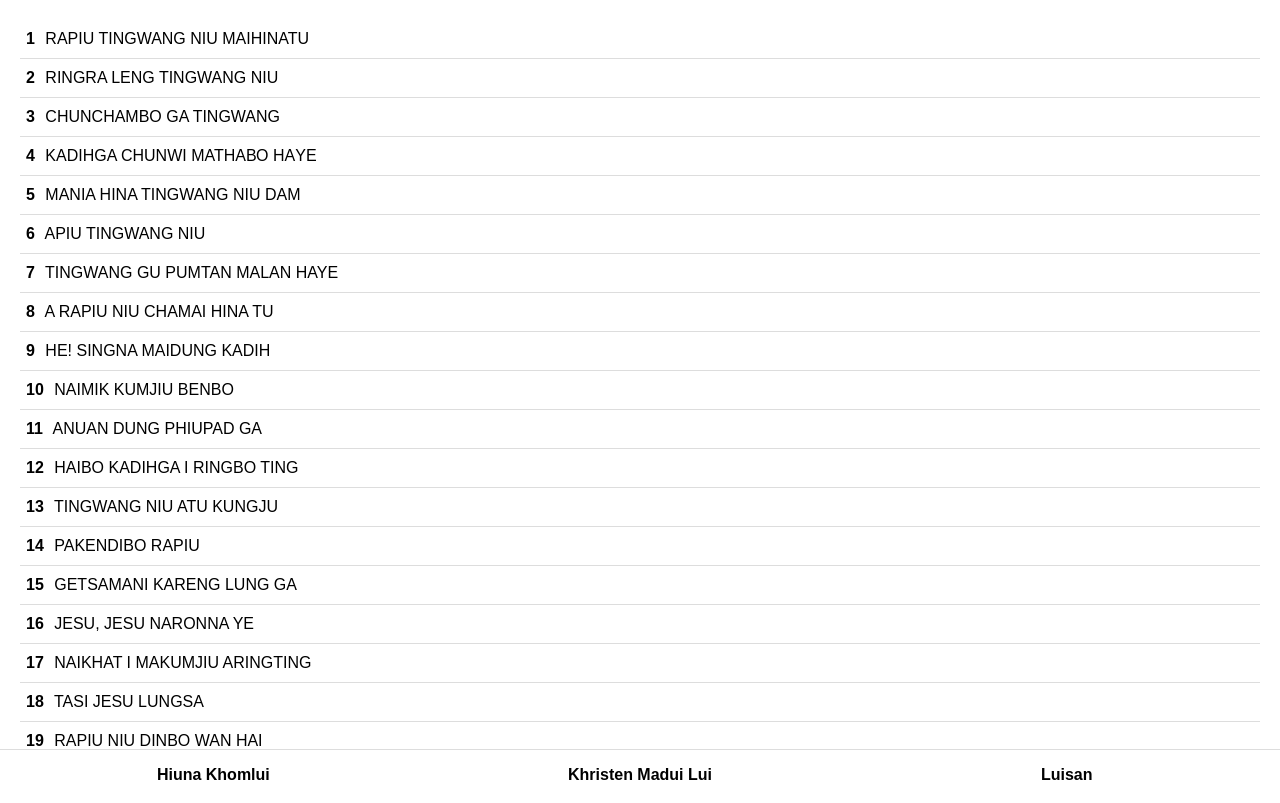
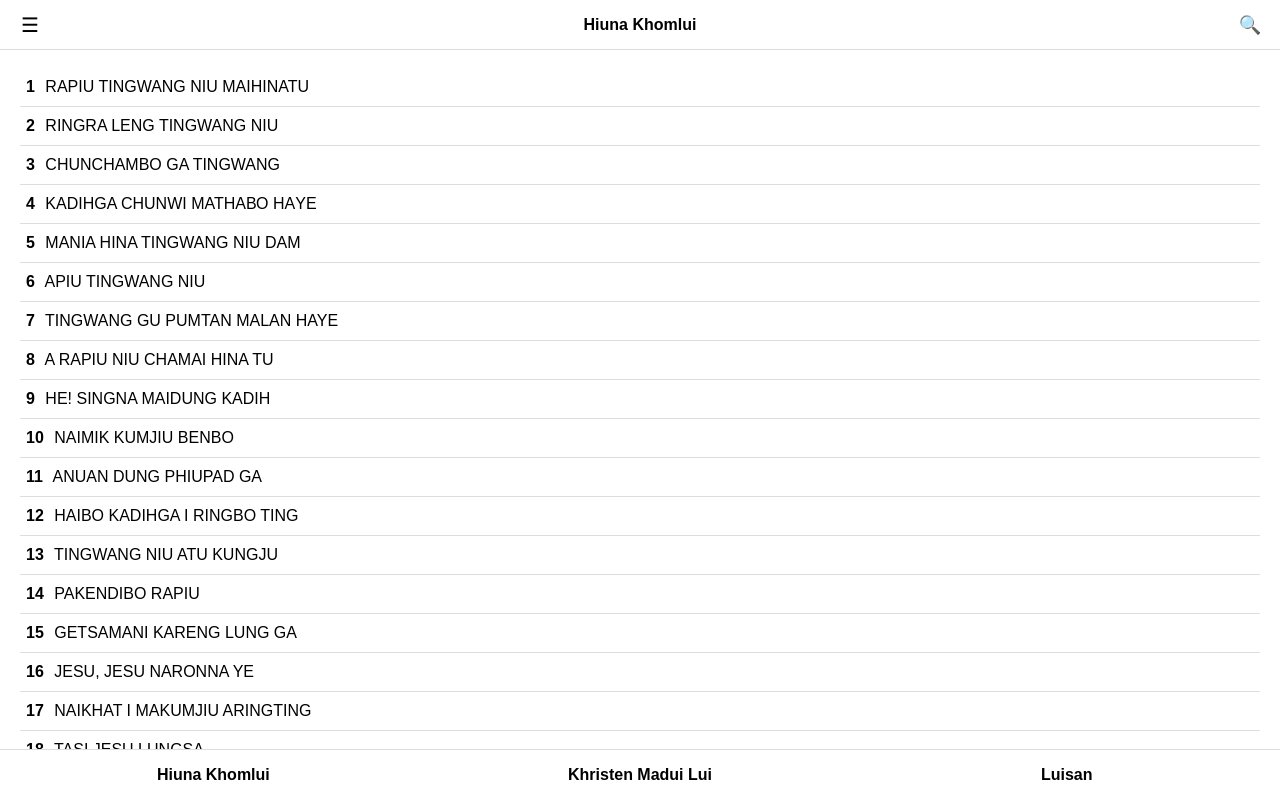
Before and after one commit to Ngamlubou/Thiucham, a plain HTML site: page index.html in a window 1280 px wide. Shown: the top 803 px of the page. Drawn offline with Linux system fonts and the light colour scheme.

Commit message:
Implement top navigation bar and search input
Added a top navigation bar with search functionality.

```diff
--- a/index.html
+++ b/index.html
@@ -7,7 +7,8 @@
 <style>
     body {   font-family: Arial, sans-serif;
       padding: 12px;
-      padding-bottom: 60px;}
+      padding-bottom: 60px;
+      padding-top: 60px;}
 
     ul {   list-style: none;
       padding: 0;
@@ -18,8 +19,49 @@
       cursor: pointer;  }
 
     li:hover {   background: #f5f5f5; }
+.top-bar {
+  position: fixed;
+  top: 0;
+  left: 0;
+  height: 50px;
+  width: 100%;
+  display: flex;
+  align-items: center;
+  background: #ffffff;
+  border-bottom: 1px solid #ddd;
+  padding: 0 10px;
+  box-sizing: border-box;
+  z-index: 1000;}
 
-    .id {font-weight: bold;
+.top-menu {
+  width: 40px;
+  text-align: center;
+  font-size: 20px;
+  cursor: pointer;}
+
+.top-title {
+  flex: 1;
+  text-align: center;
+  font-weight: bold;
+  white-space: nowrap;
+  overflow: hidden;}
+
+.top-search {
+  width: 40px;
+  text-align: center;
+  font-size: 18px;
+  cursor: pointer;}
+
+#searchInput {
+  position: absolute;
+  right: 10px;
+  left: 50px;
+  height: 34px;
+  padding: 4px 8px;
+  display: none;
+  font-size: 14px;}
+
+ .id {font-weight: bold;
       margin-right: 6px;}
 
 .bottom-bar {
@@ -43,7 +85,19 @@
   </style>
 </head>
 <body>
+<div class="top-bar">
+  <div class="top-menu">☰</div>
 
+  <div class="top-title" id="viewTitle">
+    Hiuna Khomlui  </div>
+
+  <div class="top-search" onclick="toggleSearch()">🔍</div>
+
+  <input
+    type="text"
+    id="searchInput"
+    placeholder="Search..."  />
+</div>
 <ul id="songList"></ul>
 <script src="Hiuna_Khomlui.js"></script>
 <script src="Luisan.js"></script>
```
